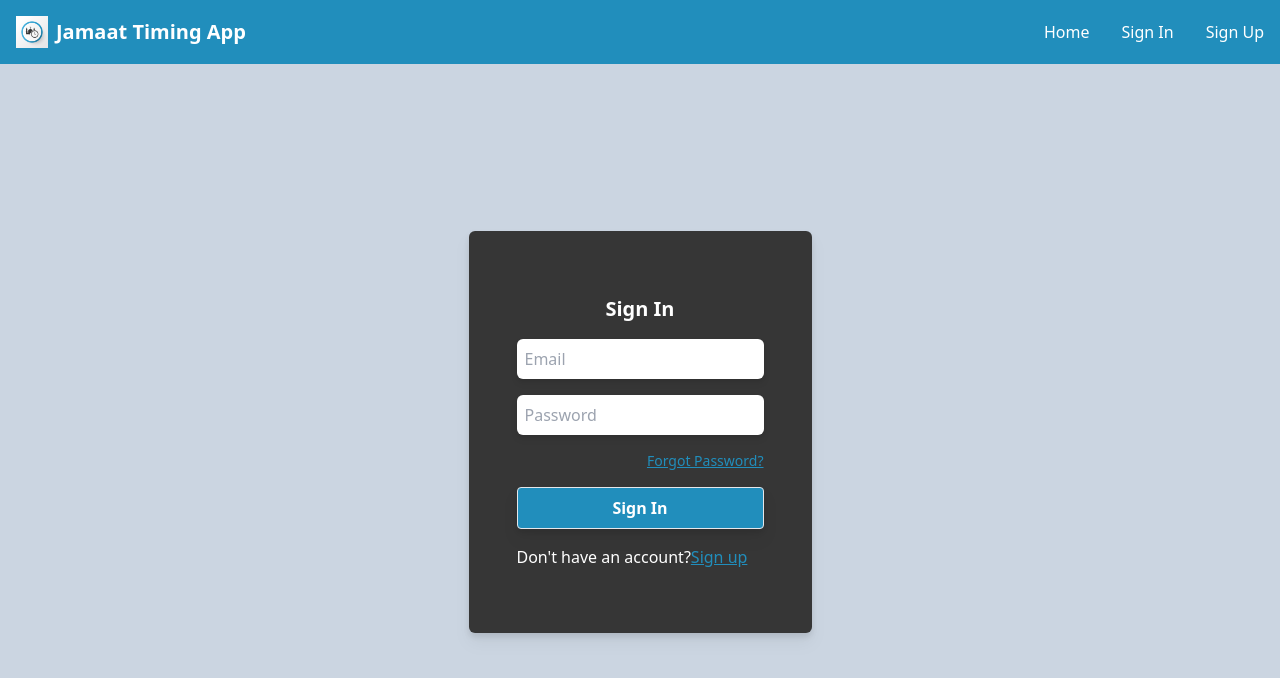
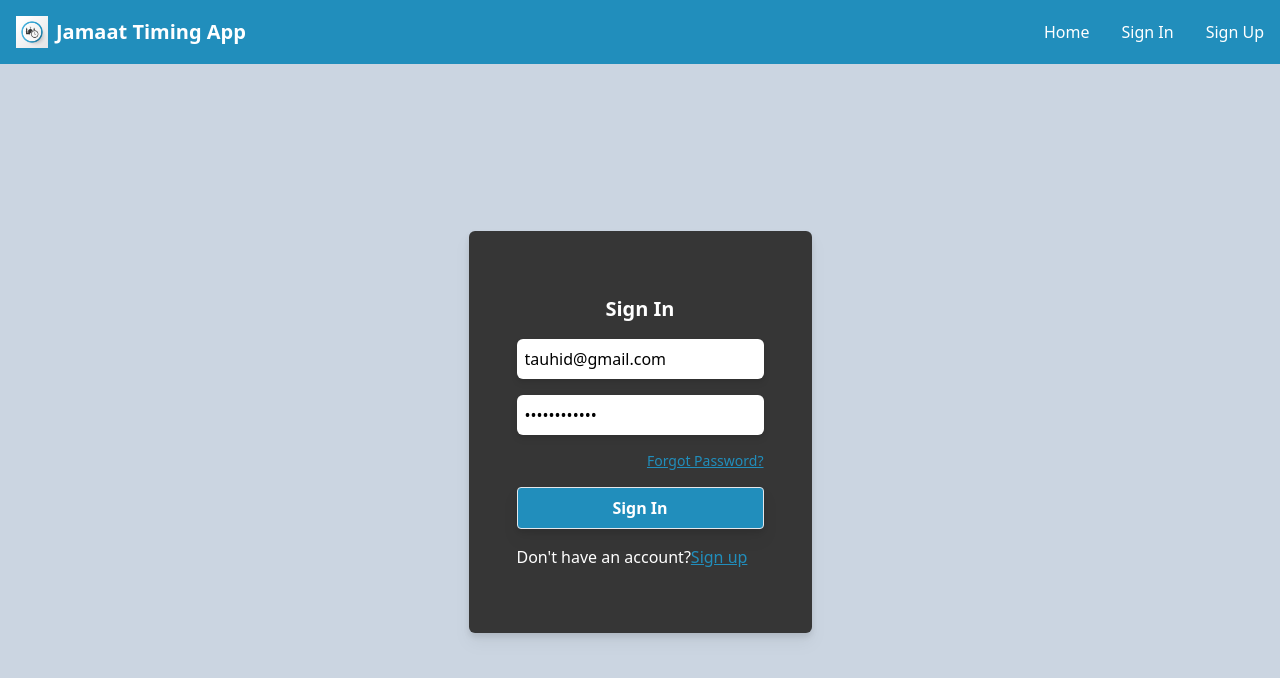
Before and after one commit to Tohid4641/jamaat-timing-app-frontend, a React (Vite) app: page /signIn in a window 1280 px wide. Shown: the top 678 px of the page. Built offline with nearby package versions, Linux system fonts and the light colour scheme.

Commit message:
logout API Integration and RBA Condtions Added

```diff
--- a/src/App.jsx
+++ b/src/App.jsx
@@ -14,8 +14,6 @@ import { useSelector } from 'react-redux';
 const App = () => {
   const [isSidebarOpen, setIsSidebarOpen] = useState(false);
   const user = useSelector((state) => state.user.user.userInfo);
-
-  console.log(user);
 
   return (
     <>
--- a/src/components/Navbar.jsx
+++ b/src/components/Navbar.jsx
@@ -5,6 +5,8 @@ import { Link, useNavigate } from 'react-router-dom';
 import { useDispatch, useSelector } from 'react-redux';
 import { removeUser } from '../utils/userSlice';
 import { persistor } from '../utils/appStore';
+import { BASE_URL } from '../utils/constants';
+import axios from 'axios';
 
 const Navbar = () => {
     const [isMenuOpen, setIsMenuOpen] = useState(false);
@@ -12,13 +14,18 @@ const Navbar = () => {
     const navigate = useNavigate();
     const user = useSelector((state) => state.user.user.userInfo);
 
-    console.log(user);
+    const handleLogout = async () => {
+        try {
+            const res = await axios.post(`${BASE_URL}/api/auth/logout`, {}, { withCredentials: true });
+            console.log(res);
 
-
-    const handleLogout = async () => {
             dispatch(removeUser());
             await persistor.purge();
             navigate('/signin');
+
+        } catch (error) {
+            console.error('Error during logout:', error);
+        }
     };
 
     return (
@@ -49,8 +56,12 @@ const Navbar = () => {
                         </>
 
                     )}
+                    {!user && (
+                        <>
                             <Link to="/signIn" className="hover:text-gray-400">Sign In</Link>
                             <Link to="/signUp" className="hover:text-gray-400">Sign Up</Link>
+                        </>
+                    )}
                     {user && (
                         <button onClick={() => handleLogout()} className="hover:text-gray-400">Logout</button>
                     )}
@@ -95,8 +106,13 @@ const Navbar = () => {
                         </>
 
                     )}
+                    {!user && (
+                        <>
                             <Link to="/signIn" className="block px-4 py-2 hover:bg-gray-600">Sign In</Link>
                             <Link to="/signUp" className="block px-4 py-2 hover:bg-gray-600">Sign Up</Link>
+                        </>
+                    )
+                    }
                     {user && (
                         <button onClick={() => handleLogout()} className="block px-4 py-2 hover:bg-gray-600">Logout</button>
                     )}
--- a/src/pages/SignIn.jsx
+++ b/src/pages/SignIn.jsx
@@ -6,22 +6,20 @@ import { addUser } from '../utils/userSlice';
 import axios from 'axios';
 
 const SignIn = () => {
-  const [email, setEmail] = useState("");
-  const [password, setPassword] = useState("");
+  const [email, setEmail] = useState("tauhid@gmail.com");
+  const [password, setPassword] = useState("Tauhid@12345");
   const [error, setError] = useState("");
   const dispatch = useDispatch();
   const navigate = useNavigate();
 
   const handleSignIn = async (e) => {
     e.preventDefault();
-    // setError("")
+    setError("")
     try {
       const res = await axios.post(`${BASE_URL}/api/auth/signin`, {
         email,
         password
       }, { withCredentials: true })
-
-      console.log(res)
 
       dispatch(addUser(res.data.data))
 
```
Lines whose indentation alone changed are shown as unchanged.
